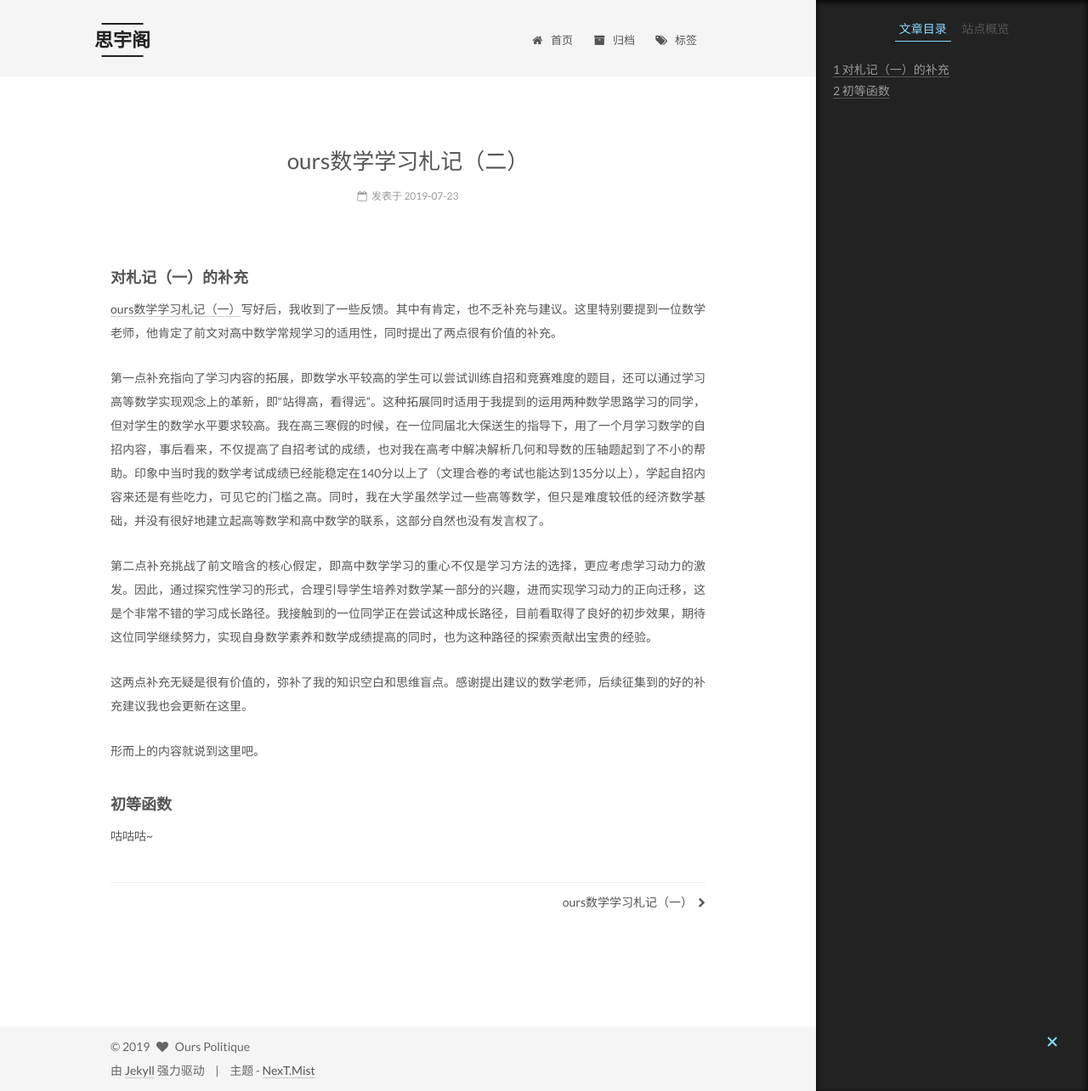
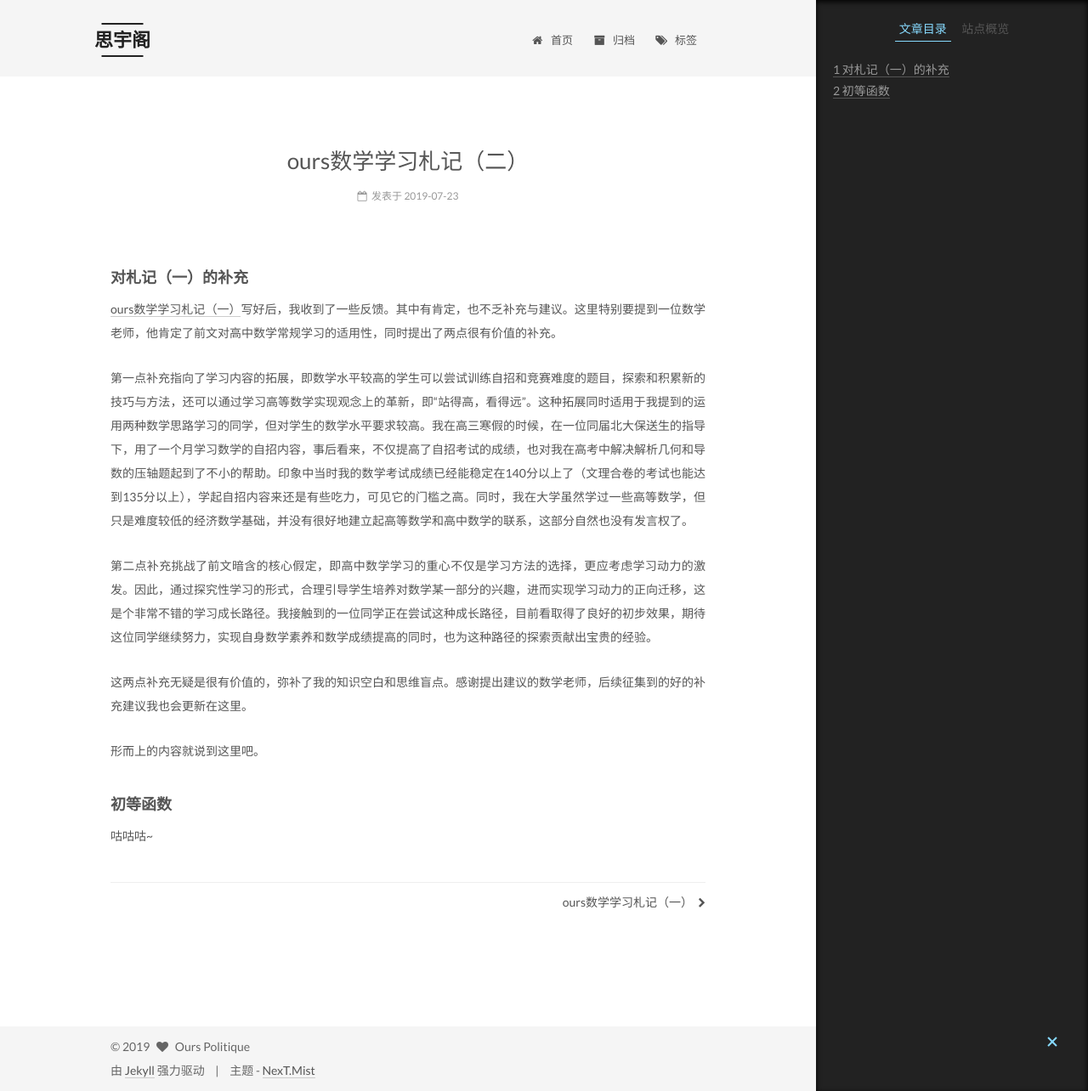
Before and after one commit to ourspolitique/ourspolitique.github.io, a Jekyll site: the page built from _posts/2019-07-23-mathématiques-02.md, in a window 1280 px wide and 1284 px high. Shown: the whole window at 85% size. Built offline with Jekyll 4.4.1, drawn with Linux system fonts in a browser that asks for light colours.

Commit message:
Update 2019-07-23-mathématiques-02.md

```diff
--- a/_posts/2019-07-23-mathématiques-02.md
+++ b/_posts/2019-07-23-mathématiques-02.md
@@ -9,7 +9,7 @@ tags:
 [ours数学学习札记（一）](https://ourspolitique.github.io/2019/07/20/mathematiques/)写好后，我收到了一些反馈。其中有肯定，也不乏补充与建议。这里特别要提到一位数学老师，他肯定了前文对高中数学常规学习的适用性，同时提出了两点很有价值的补充。
 <!-- more -->
 
-第一点补充指向了学习内容的拓展，即数学水平较高的学生可以尝试训练自招和竞赛难度的题目，还可以通过学习高等数学实现观念上的革新，即“站得高，看得远”。这种拓展同时适用于我提到的运用两种数学思路学习的同学，但对学生的数学水平要求较高。我在高三寒假的时候，在一位同届北大保送生的指导下，用了一个月学习数学的自招内容，事后看来，不仅提高了自招考试的成绩，也对我在高考中解决解析几何和导数的压轴题起到了不小的帮助。印象中当时我的数学考试成绩已经能稳定在140分以上了（文理合卷的考试也能达到135分以上），学起自招内容来还是有些吃力，可见它的门槛之高。同时，我在大学虽然学过一些高等数学，但只是难度较低的经济数学基础，并没有很好地建立起高等数学和高中数学的联系，这部分自然也没有发言权了。
+第一点补充指向了学习内容的拓展，即数学水平较高的学生可以尝试训练自招和竞赛难度的题目，探索和积累新的技巧与方法，还可以通过学习高等数学实现观念上的革新，即“站得高，看得远”。这种拓展同时适用于我提到的运用两种数学思路学习的同学，但对学生的数学水平要求较高。我在高三寒假的时候，在一位同届北大保送生的指导下，用了一个月学习数学的自招内容，事后看来，不仅提高了自招考试的成绩，也对我在高考中解决解析几何和导数的压轴题起到了不小的帮助。印象中当时我的数学考试成绩已经能稳定在140分以上了（文理合卷的考试也能达到135分以上），学起自招内容来还是有些吃力，可见它的门槛之高。同时，我在大学虽然学过一些高等数学，但只是难度较低的经济数学基础，并没有很好地建立起高等数学和高中数学的联系，这部分自然也没有发言权了。
 
 第二点补充挑战了前文暗含的核心假定，即高中数学学习的重心不仅是学习方法的选择，更应考虑学习动力的激发。因此，通过探究性学习的形式，合理引导学生培养对数学某一部分的兴趣，进而实现学习动力的正向迁移，这是个非常不错的学习成长路径。我接触到的一位同学正在尝试这种成长路径，目前看取得了良好的初步效果，期待这位同学继续努力，实现自身数学素养和数学成绩提高的同时，也为这种路径的探索贡献出宝贵的经验。
 
```
